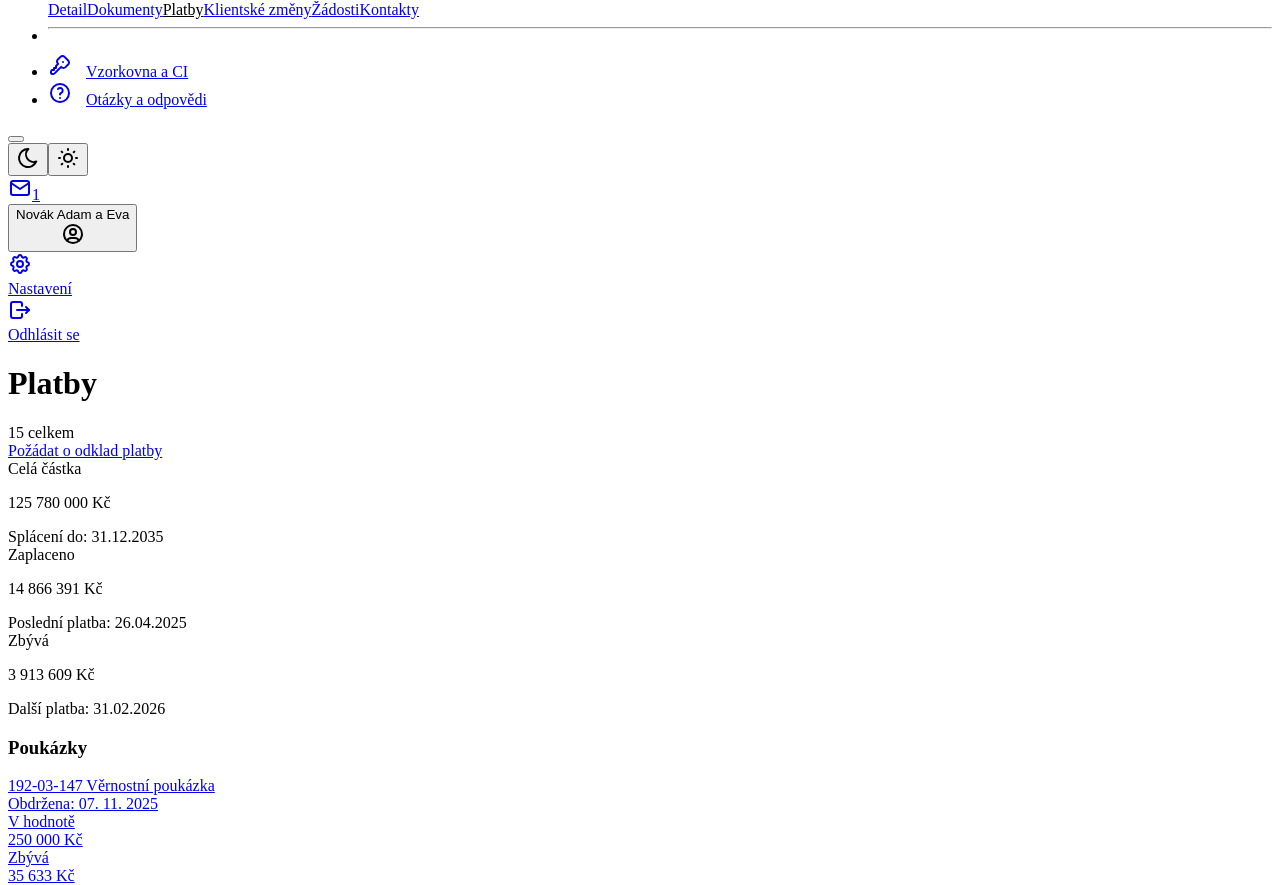
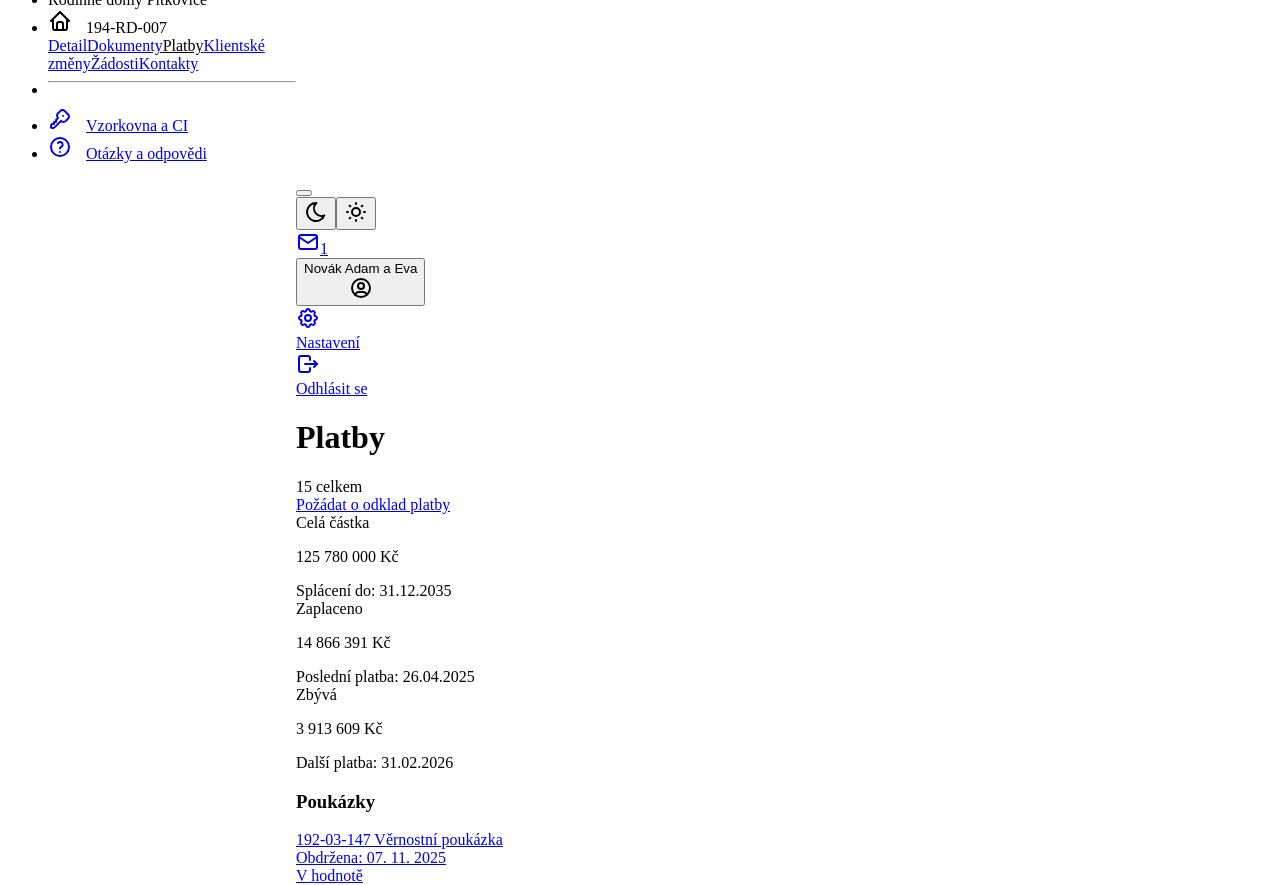
Before and after one commit to TomVitha/ois-vue, a Vue app: page /platby in a window 1280 px wide. Shown: the part 780-1665 px from the top of the page. Built offline with nearby package versions, Linux system fonts and the light colour scheme.

Commit message:
Custom vertical navbar width via new common custom property

```diff
--- a/src/assets/tabler-custom.css
+++ b/src/assets/tabler-custom.css
@@ -99,7 +99,7 @@ dialog {
 
 .navbar-nav {
   --tblr-nav-link-color: var(--tblr-body-color);
-  --tblr-nav-link-font-weight: 500;
+  /* --tblr-nav-link-font-weight: 500; */
 }
 
 /* Active link is highlighted */
@@ -276,7 +276,9 @@ dialog {
 
 @media (min-width: 992px) {
   :is(:host, :root):not([data-bs-theme=dark]) .card:not(:is(.card, .modal) .card) {
-    /* --tblr-card-box-shadow: 0 8px 16px rgba(98, 125, 152, .12); */
+    --tblr-card-box-shadow: 0 8px 16px rgba(98, 125, 152, .12);
+    --tblr-card-box-shadow: 0 4px 16px rgba(98, 125, 152, .10);
+    --tblr-card-box-shadow: none;
   }
 
   /* .card that is not a child of another .card OR .card that is not a child of .modal */
@@ -319,3 +321,39 @@ html {
     height: 100px;
   }
 }
+
+/* WIP */
+:root {
+  /* ! CUSTOM CLASS ! */
+  --tblr-navbar-vertical-width: 18rem;
+}
+/* HACK: Tabler má hard-coded šířku vertikálního navbaru. Proto jsem ji tady přepsal pomocí jednotné proměnné. (Vypsal jsem jen třídy relevantní pro náš -lg breakpoint, zbylé se nás stejně netýkají.) */
+@media (min-width: 992px) {
+  .navbar-expand-lg.navbar-vertical ~ .navbar,
+  .navbar-expand-lg.navbar-vertical ~ .page-wrapper {
+    margin-left: var(--tblr-navbar-vertical-width);
+  }
+
+  .navbar-expand-lg.navbar-vertical.navbar-right ~ .navbar,
+  .navbar-expand-lg.navbar-vertical.navbar-right ~ .page-wrapper, .navbar-expand-lg.navbar-vertical.navbar-end ~ .navbar,
+  .navbar-expand-lg.navbar-vertical.navbar-end ~ .page-wrapper {
+    margin-right: var(--tblr-navbar-vertical-width);
+  }
+}
+
+@media (min-width: 992px) {
+  .navbar-vertical.navbar-expand-lg {
+    width: var(--tblr-navbar-vertical-width);
+  }
+}
+
+@media (min-width: 992px) {
+  .navbar-vertical.navbar-expand-lg ~ .page {
+    padding-left: var(--tblr-navbar-vertical-width);
+  }
+
+  .navbar-vertical.navbar-expand-lg.navbar-right ~ .page, .navbar-vertical.navbar-expand-lg.navbar-end ~ .page {
+    padding-left: 0;
+    padding-right: var(--tblr-navbar-vertical-width);
+  }
+}
--- a/src/components/DocumentItem.vue
+++ b/src/components/DocumentItem.vue
@@ -22,6 +22,7 @@
       </div>
       <!-- * Actions: Open, Download -->
       <div class="col-auto text-end d-print-none">
+        <div class="d-flex align-items-center h-0">
           <div class="dropdown">
             <button class="btn btn-icon btn-action dropdown-toggle" data-bs-toggle="dropdown" draggable="false">
               <svg xmlns="http://www.w3.org/2000/svg" width="24" height="24" viewBox="0 0 24 24" fill="none" stroke="currentColor" stroke-width="2" stroke-linecap="round" stroke-linejoin="round" class="icon icon-tabler icons-tabler-outline icon-tabler-dots-vertical">
@@ -39,6 +40,7 @@
         </div>
       </div>
     </div>
+  </div>
 </template>
 
 <style scoped></style>
--- a/src/components/Nav/NavbarVertical.vue
+++ b/src/components/Nav/NavbarVertical.vue
@@ -69,7 +69,7 @@
 
       <div class="collapse navbar-collapse user-select-none" id="sidebar-menu">
 
-        <ul class="navbar-nav p-2 pt-3 gap-1">
+        <ul class="navbar-nav p-2 p-lg-3 pt-3 gap-1">
 
           <!-- * Dashboard -->
           <NavItem label="Nástěnka" to="/">
```
Lines whose indentation alone changed are shown as unchanged.
